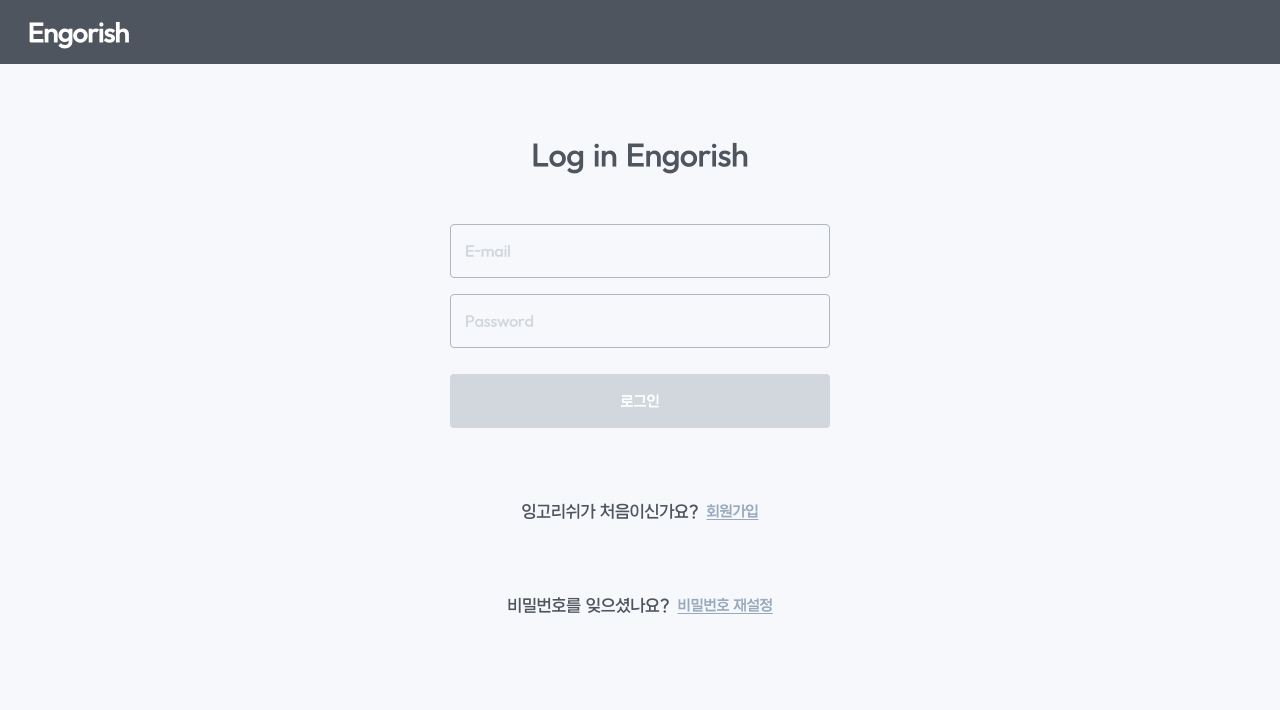
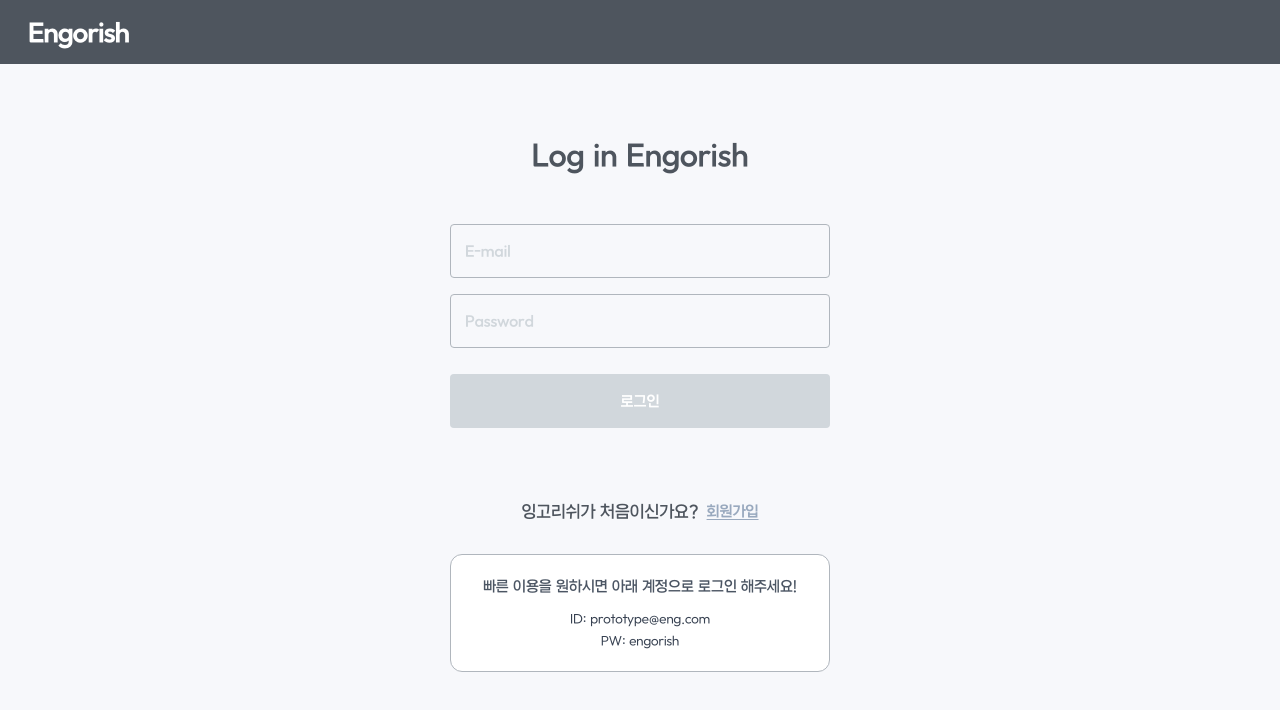
Before and after one commit to fashion-is-hard/team-engorish, a React (Vite) app: page /auth/login in a window 1280 px wide. Shown: the top 710 px of the page. Built offline with nearby package versions, Linux system fonts and the light colour scheme; no server answers.

Commit message:
프로토타입2

```diff
--- a/src/pages/auth/LoginPage.module.css
+++ b/src/pages/auth/LoginPage.module.css
@@ -186,3 +186,26 @@
   font-family: "AtoZ", system-ui, -apple-system, "Apple SD Gothic Neo", "Noto Sans KR",
     Arial, sans-serif;
 }
+
+.demoAccount {
+  margin-top: 32px;
+  padding: 20px 24px;
+  border-radius: 12px;
+  background: #ffffff;
+  text-align: center;
+  border: 1px solid #B0B6BD;
+}
+
+.demoText {
+  font-size: 14px;
+  color: #4b5563;
+  margin-bottom: 12px;
+  font-weight: 500;
+}
+
+.demoCredential {
+  font-size: 12px;
+  font-weight: 400;
+  color: #374151;
+  line-height: 1.8;
+}
--- a/src/pages/auth/LoginPage.tsx
+++ b/src/pages/auth/LoginPage.tsx
@@ -238,16 +238,19 @@ export default function LoginPage() {
             </button>
           </div>
 
-          <div className={styles.signup}>
-            <span className={styles.signupText}>비밀번호를 잊으셨나요?</span>
-            <button
-            className={styles.signupBtn}
-            type="button"
-            onClick={() => navigate("/auth/reset-password")}
-          >
-            비밀번호 재설정
-          </button>
+          <div className={styles.demoAccount}>
+            <div className={styles.demoText}>
+              빠른 이용을 원하시면 아래 계정으로 로그인 해주세요!
+            </div>
+
+            <div className={styles.demoCredential}>
+              <div>ID: prototype@eng.com</div>
+              <div>PW: engorish</div>
+            </div>
           </div>
+
+
+
         </div>
       </main>
     </div>
```
